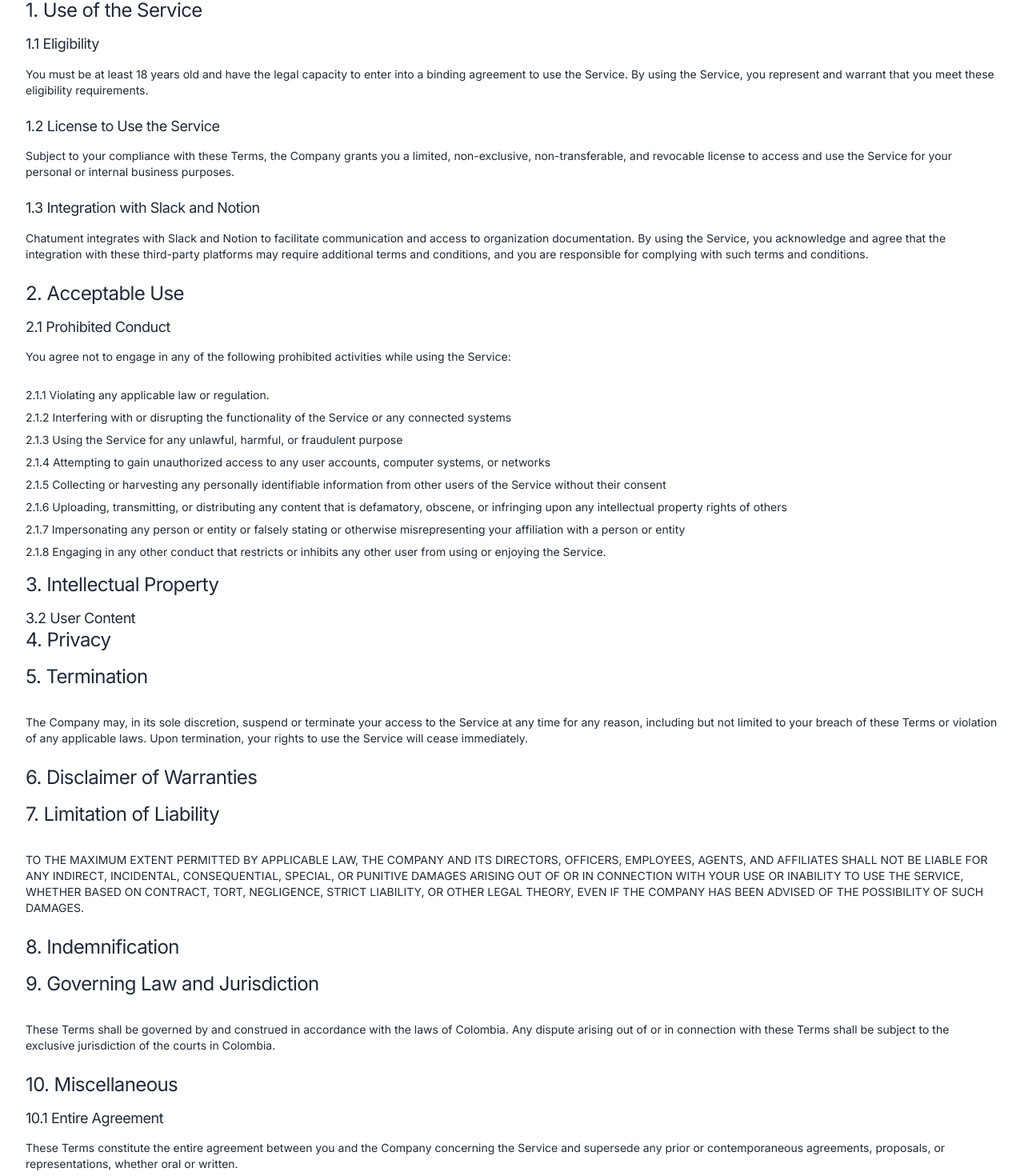
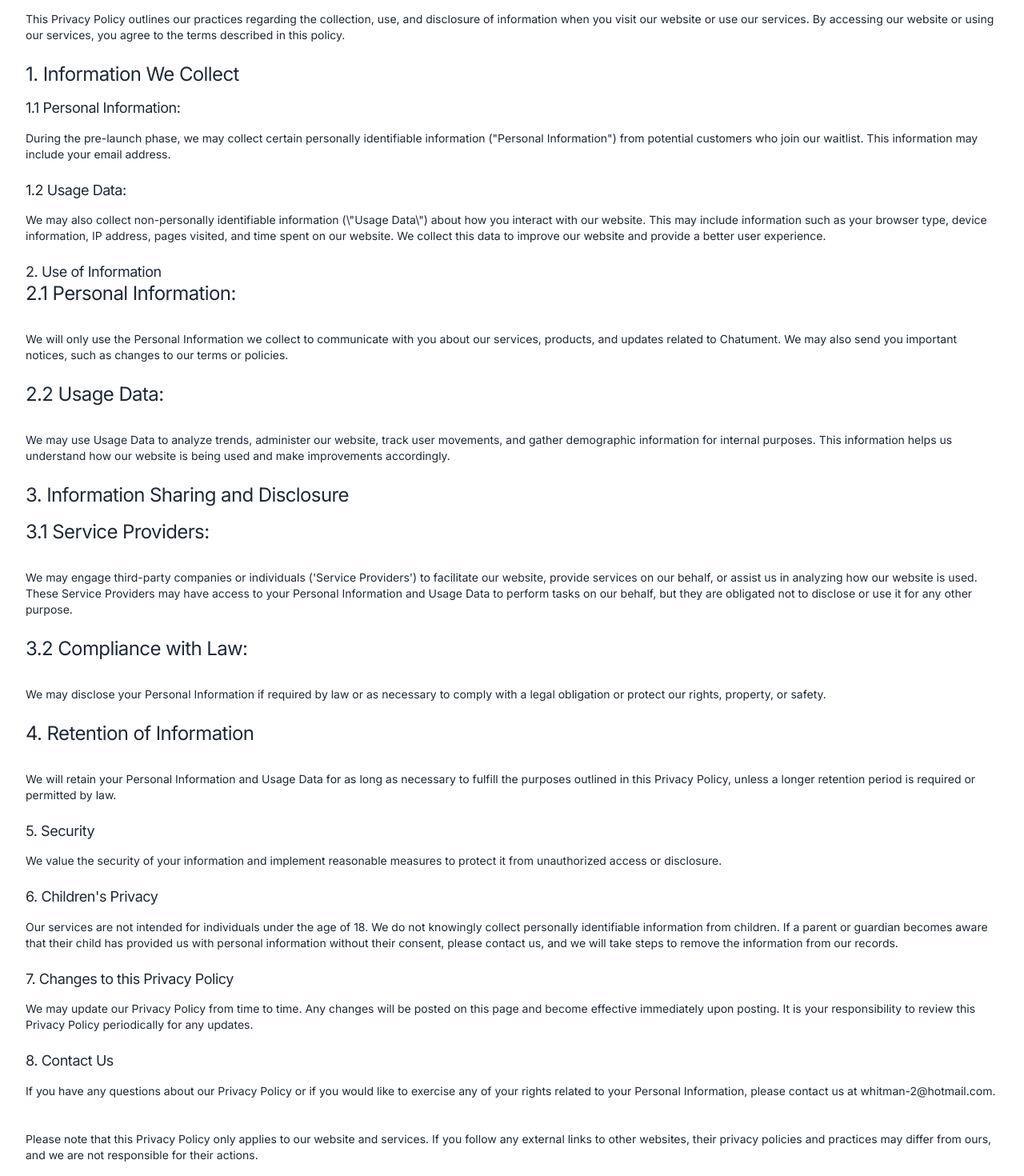
Before and after one commit to chatument/chatument.github.io, a Next.js app: page /privacy-policy in a window 1280 px wide. Shown: the part 164-1634 px from the top of the page at 80% size. Built offline with nearby package versions, Linux system fonts and the light colour scheme.

Commit message:
feat: Privacy Policy

```diff
--- a/src/app/privacy-policy/page.js
+++ b/src/app/privacy-policy/page.js
@@ -6,189 +6,139 @@ export default function PrivacyPolicy() {
       <Header />
       <div className="mx-auto container flex flex-col pl-8 pr-8 pt-8">
         <h1 className="mt-3 pb-2 text-3xl font-bold leading-snug tracking-tight text-gray-800 lg:leading-tight lg:text-4xl">
-          Terms of Service
+          Privacy Policy
         </h1>
 
         <hr />
 
+        <p className="pb-6 text-left py-4 text-sm leading-normal text-gray-800 lg:text-sm xl:text-sm">
+          This Privacy Policy outlines our practices regarding the collection, use, and disclosure of
+          information when you visit our website or use our services. By accessing our website or using
+          our services, you agree to the terms described in this policy.
+        </p>
+
         <h2 className="pb-4 leading-snug text-2xl tracking-tight text-gray-800 lg:leading-tight lg:text-2xl">
-          1. Use of the Service
+          1. Information We Collect
         </h2>
 
         <h4 className="leading-snug text-lg tracking-tight text-gray-800 lg:leading-tight lg:text-lg">
-          1.1 Eligibility
+          1.1 Personal Information:
         </h4>
 
         <p className="pb-6 text-left py-4 text-sm leading-normal text-gray-800 lg:text-sm xl:text-sm">
-          You must be at least 18 years old and have the legal capacity to enter
-          into a binding agreement to use the Service. By using the Service, you
-          represent and warrant that you meet these eligibility requirements.
+          During the pre-launch phase, we may collect certain personally identifiable information ("Personal Information")
+          from potential customers who join our waitlist. This information may include your email address.
         </p>
 
         <h4 className="leading-snug text-lg tracking-tight text-gray-800 lg:leading-tight lg:text-lg">
-          1.2 License to Use the Service
+          1.2 Usage Data:
         </h4>
 
         <p className="pb-6 text-left py-4 text-sm leading-normal text-gray-800 lg:text-sm xl:text-sm">
-          Subject to your compliance with these Terms, the Company grants you a
-          limited, non-exclusive, non-transferable, and revocable license to
-          access and use the Service for your personal or internal business
-          purposes.
+          We may also collect non-personally identifiable information (\"Usage Data\") about how you interact
+          with our website. This may include information such as your browser type, device information, IP address,
+          pages visited, and time spent on our website. We collect this data to improve our website and provide a better user experience.
         </p>
 
         <h4 className="leading-snug text-lg tracking-tight text-gray-800 lg:leading-tight lg:text-lg">
-          1.3 Integration with Slack and Notion
+          2. Use of Information
+        </h4>
+
+        <h2 className="pb-4 leading-snug text-2xl tracking-tight text-gray-800 lg:leading-tight lg:text-2xl">
+          2.1 Personal Information:
+        </h2>
+
+        <p className="pb-6 text-left py-4 text-sm leading-normal text-gray-800 lg:text-sm xl:text-sm">
+          We will only use the Personal Information we collect to communicate with you about our services,
+          products, and updates related to Chatument. We may also send you important notices,
+          such as changes to our terms or policies.
+        </p>
+
+        <h2 className="pb-4 leading-snug text-2xl tracking-tight text-gray-800 lg:leading-tight lg:text-2xl">
+          2.2 Usage Data:
+        </h2>
+
+        <p className="pb-6 text-left py-4 text-sm leading-normal text-gray-800 lg:text-sm xl:text-sm">
+          We may use Usage Data to analyze trends, administer our website, track user movements, and gather
+          demographic information for internal purposes. This information helps us understand how our website
+          is being used and make improvements accordingly.
+        </p>
+
+        <h2 className="pb-4 leading-snug text-2xl tracking-tight text-gray-800 lg:leading-tight lg:text-2xl">
+          3. Information Sharing and Disclosure
+        </h2>
+
+        <h2 className="pb-4 leading-snug text-2xl tracking-tight text-gray-800 lg:leading-tight lg:text-2xl">
+          3.1 Service Providers:
+        </h2>
+
+        <p className="pb-6 text-left py-4 text-sm leading-normal text-gray-800 lg:text-sm xl:text-sm">
+          We may engage third-party companies or individuals ('Service Providers') to facilitate our website,
+          provide services on our behalf, or assist us in analyzing how our website is used. These Service Providers
+          may have access to your Personal Information and Usage Data to perform tasks on our behalf, but they
+          are obligated not to disclose or use it for any other purpose.
+        </p>
+
+        <h2 className="pb-4 leading-snug text-2xl tracking-tight text-gray-800 lg:leading-tight lg:text-2xl">
+          3.2 Compliance with Law:
+        </h2>
+
+        <p className="pb-6 text-left py-4 text-sm leading-normal text-gray-800 lg:text-sm xl:text-sm">
+          We may disclose your Personal Information if required by law or as necessary to comply with a
+          legal obligation or protect our rights, property, or safety.
+        </p>
+
+        <h2 className="pb-4 leading-snug text-2xl tracking-tight text-gray-800 lg:leading-tight lg:text-2xl">
+          4. Retention of Information
+        </h2>
+
+        <p className="pb-6 text-left py-4 text-sm leading-normal text-gray-800 lg:text-sm xl:text-sm">
+          We will retain your Personal Information and Usage Data for as long as necessary to fulfill the
+          purposes outlined in this Privacy Policy, unless a longer retention period is required or permitted by law.
+        </p>
+
+        <h4 className="leading-snug text-lg tracking-tight text-gray-800 lg:leading-tight lg:text-lg">
+          5. Security
         </h4>
 
         <p className="pb-6 text-left py-4 text-sm leading-normal text-gray-800 lg:text-sm xl:text-sm">
-          Chatument integrates with Slack and Notion to facilitate communication
-          and access to organization documentation. By using the Service, you
-          acknowledge and agree that the integration with these third-party
-          platforms may require additional terms and conditions, and you are
-          responsible for complying with such terms and conditions.
+          We value the security of your information and implement reasonable measures to protect it from unauthorized access or disclosure.
         </p>
 
-        <h2 className="pb-4 leading-snug text-2xl tracking-tight text-gray-800 lg:leading-tight lg:text-2xl">
-          2. Acceptable Use
-        </h2>
-
         <h4 className="leading-snug text-lg tracking-tight text-gray-800 lg:leading-tight lg:text-lg">
-          2.1 Prohibited Conduct
+          6. Children's Privacy
         </h4>
 
         <p className="pb-6 text-left py-4 text-sm leading-normal text-gray-800 lg:text-sm xl:text-sm">
-          You agree not to engage in any of the following prohibited activities
-          while using the Service:
+          Our services are not intended for individuals under the age of 18. We do not knowingly collect
+          personally identifiable information from children. If a parent or guardian becomes aware that
+          their child has provided us with personal information without their consent, please contact us,
+          and we will take steps to remove the information from our records.
         </p>
 
-        <h6 className="pb-1 text-left py-1 text-sm leading-normal text-gray-800 lg:text-sm xl:text-sm">
-          2.1.1 Violating any applicable law or regulation.
-        </h6>
-        <h6 className="pb-1 text-left py-1 text-sm leading-normal text-gray-800 lg:text-sm xl:text-sm">
-          2.1.2 Interfering with or disrupting the functionality of the Service
-          or any connected systems
-        </h6>
-        <h6 className="pb-1 text-left py-1 text-sm leading-normal text-gray-800 lg:text-sm xl:text-sm">
-          2.1.3 Using the Service for any unlawful, harmful, or fraudulent
-          purpose
-        </h6>
-        <h6 className="pb-1 text-left py-1 text-sm leading-normal text-gray-800 lg:text-sm xl:text-sm">
-          2.1.4 Attempting to gain unauthorized access to any user accounts,
-          computer systems, or networks
-        </h6>
-        <h6 className="pb-1 text-left py-1 text-sm leading-normal text-gray-800 lg:text-sm xl:text-sm">
-          2.1.5 Collecting or harvesting any personally identifiable information
-          from other users of the Service without their consent
-        </h6>
-        <h6 className="pb-1 text-left py-1 text-sm leading-normal text-gray-800 lg:text-sm xl:text-sm">
-          2.1.6 Uploading, transmitting, or distributing any content that is
-          defamatory, obscene, or infringing upon any intellectual property
-          rights of others
-        </h6>
-        <h6 className="pb-1 text-left py-1 text-sm leading-normal text-gray-800 lg:text-sm xl:text-sm">
-          2.1.7 Impersonating any person or entity or falsely stating or
-          otherwise misrepresenting your affiliation with a person or entity
-        </h6>
-        <h6 className="pb-4 text-left py-1 text-sm leading-normal text-gray-800 lg:text-sm xl:text-sm">
-          2.1.8 Engaging in any other conduct that restricts or inhibits any
-          other user from using or enjoying the Service.
-        </h6>
-
-        <h2 className="pb-4 leading-snug text-2xl tracking-tight text-gray-800 lg:leading-tight lg:text-2xl">
-          3. Intellectual Property
-        </h2>
-
         <h4 className="leading-snug text-lg tracking-tight text-gray-800 lg:leading-tight lg:text-lg">
-          3.2 User Content
-        </h4>
-
-        <h2 className="pb-4 leading-snug text-2xl tracking-tight text-gray-800 lg:leading-tight lg:text-2xl">
-          4. Privacy
-        </h2>
-
-        <h2 className="pb-4 leading-snug text-2xl tracking-tight text-gray-800 lg:leading-tight lg:text-2xl">
-          5. Termination
-        </h2>
-
-        <p className="pb-6 text-left py-4 text-sm leading-normal text-gray-800 lg:text-sm xl:text-sm">
-          The Company may, in its sole discretion, suspend or terminate your
-          access to the Service at any time for any reason, including but not
-          limited to your breach of these Terms or violation of any applicable
-          laws. Upon termination, your rights to use the Service will cease
-          immediately.
-        </p>
-
-        <h2 className="pb-4 leading-snug text-2xl tracking-tight text-gray-800 lg:leading-tight lg:text-2xl">
-          6. Disclaimer of Warranties
-        </h2>
-
-        <h2 className="pb-4 leading-snug text-2xl tracking-tight text-gray-800 lg:leading-tight lg:text-2xl">
-          7. Limitation of Liability
-        </h2>
-
-        <p className="pb-6 text-left py-4 text-sm leading-normal text-gray-800 lg:text-sm xl:text-sm">
-          TO THE MAXIMUM EXTENT PERMITTED BY APPLICABLE LAW, THE COMPANY AND ITS
-          DIRECTORS, OFFICERS, EMPLOYEES, AGENTS, AND AFFILIATES SHALL NOT BE
-          LIABLE FOR ANY INDIRECT, INCIDENTAL, CONSEQUENTIAL, SPECIAL, OR
-          PUNITIVE DAMAGES ARISING OUT OF OR IN CONNECTION WITH YOUR USE OR
-          INABILITY TO USE THE SERVICE, WHETHER BASED ON CONTRACT, TORT,
-          NEGLIGENCE, STRICT LIABILITY, OR OTHER LEGAL THEORY, EVEN IF THE
-          COMPANY HAS BEEN ADVISED OF THE POSSIBILITY OF SUCH DAMAGES.
-        </p>
-
-        <h2 className="pb-4 leading-snug text-2xl tracking-tight text-gray-800 lg:leading-tight lg:text-2xl">
-          8. Indemnification
-        </h2>
-
-        <h2 className="pb-4 leading-snug text-2xl tracking-tight text-gray-800 lg:leading-tight lg:text-2xl">
-          9. Governing Law and Jurisdiction
-        </h2>
-
-        <p className="pb-6 text-left py-4 text-sm leading-normal text-gray-800 lg:text-sm xl:text-sm">
-          These Terms shall be governed by and construed in accordance with the
-          laws of Colombia. Any dispute arising out of or in connection with
-          these Terms shall be subject to the exclusive jurisdiction of the
-          courts in Colombia.
-        </p>
-
-        <h2 className="pb-4 leading-snug text-2xl tracking-tight text-gray-800 lg:leading-tight lg:text-2xl">
-          10. Miscellaneous
-        </h2>
-
-        <h4 className="leading-snug text-lg tracking-tight text-gray-800 lg:leading-tight lg:text-lg">
-          10.1 Entire Agreement
+          7. Changes to this Privacy Policy
         </h4>
 
         <p className="pb-6 text-left py-4 text-sm leading-normal text-gray-800 lg:text-sm xl:text-sm">
-          These Terms constitute the entire agreement between you and the
-          Company concerning the Service and supersede any prior or
-          contemporaneous agreements, proposals, or representations, whether
-          oral or written.
+          We may update our Privacy Policy from time to time. Any changes will be posted on this page
+          and become effective immediately upon posting. It is your responsibility to review this
+          Privacy Policy periodically for any updates.
         </p>
 
         <h4 className="leading-snug text-lg tracking-tight text-gray-800 lg:leading-tight lg:text-lg">
-          10.2 Severability
+          8. Contact Us
         </h4>
 
         <p className="pb-6 text-left py-4 text-sm leading-normal text-gray-800 lg:text-sm xl:text-sm">
-          If any provision of these Terms is deemed invalid or unenforceable for
-          any reason, that provision shall be deemed severable and shall not
-          affect the validity or enforceability of the remaining provisions.
-        </p>
-
-        <h4 className="leading-snug text-lg tracking-tight text-gray-800 lg:leading-tight lg:text-lg">
-          10.3 Waiver
-        </h4>
-
-        <p className="pb-6 text-left py-4 text-sm leading-normal text-gray-800 lg:text-sm xl:text-sm">
-          If any provision of these Terms is deemed invalid or unenforceable for
-          any reason, that provision shall be deemed severable and shall not
-          affect the validity or enforceability of the remaining provisions.
+          If you have any questions about our Privacy Policy or if you would like to exercise any of
+          your rights related to your Personal Information, please contact us at whitman-2@hotmail.com.
         </p>
 
         <p className="pb-6 text-left py-4 text-sm leading-normal text-gray-800 lg:text-sm xl:text-sm">
-          The failure of the Company to enforce any right or provision of these
-          Terms shall not constitute a waiver of such right or provision.
+          Please note that this Privacy Policy only applies to our website and services. If you follow
+          any external links to other websites, their privacy policies and practices may differ from ours,
+          and we are not responsible for their actions.
         </p>
       </div>
     </>
--- a/src/app/terms/page.js
+++ /dev/null
@@ -1,139 +0,0 @@
-import { Header } from '../components';
-
-export default function Terms() {
-  return (
-    <>
-      <Header />
-      <div className="mx-auto container flex flex-col pl-8 pr-8 pt-8">
-        <h1 className="mt-3 pb-2 text-3xl font-bold leading-snug tracking-tight text-gray-800 lg:leading-tight lg:text-4xl">
-          Terms of Service
-        </h1>
-
-        <hr />
-
-        <h2 className="pb-4 leading-snug text-2xl tracking-tight text-gray-800 lg:leading-tight lg:text-2xl">
-          1. Use of the Service
-        </h2>
-
-        <h4 className="leading-snug text-lg tracking-tight text-gray-800 lg:leading-tight lg:text-lg">
-          1.1 Eligibility
-        </h4>
-
-        <p className="pb-6 text-left py-4 text-sm leading-normal text-gray-800 lg:text-sm xl:text-sm">
-          You must be at least 18 years old and have the legal capacity to enter
-          into a binding agreement to use the Service. By using the Service, you
-          represent and warrant that you meet these eligibility requirements.
-        </p>
-
-        <h4 className="leading-snug text-lg tracking-tight text-gray-800 lg:leading-tight lg:text-lg">
-          1.2 License to Use the Service
-        </h4>
-
-        <p className="pb-6 text-left py-4 text-sm leading-normal text-gray-800 lg:text-sm xl:text-sm">
-          Subject to your compliance with these Terms, the Company grants you a
-          limited, non-exclusive, non-transferable, and revocable license to
-          access and use the Service for your personal or internal business
-          purposes.
-        </p>
-
-        <h4 className="leading-snug text-lg tracking-tight text-gray-800 lg:leading-tight lg:text-lg">
-          1.3 Integration with Slack and Notion
-        </h4>
-
-        <p className="pb-6 text-left py-4 text-sm leading-normal text-gray-800 lg:text-sm xl:text-sm">
-          Chatument integrates with Slack and Notion to facilitate communication
-          and access to organization documentation. By using the Service, you
-          acknowledge and agree that the integration with these third-party
-          platforms may require additional terms and conditions, and you are
-          responsible for complying with such terms and conditions.
-        </p>
-
-        <h2 className="pb-4 leading-snug text-2xl tracking-tight text-gray-800 lg:leading-tight lg:text-2xl">
-          2. Acceptable Use
-        </h2>
-
-        <h4 className="leading-snug text-lg tracking-tight text-gray-800 lg:leading-tight lg:text-lg">
-          2.1 Prohibited Conduct
-        </h4>
-
-        <p className="pb-6 text-left py-4 text-sm leading-normal text-gray-800 lg:text-sm xl:text-sm">
-          You agree not to engage in any of the following prohibited activities
-          while using the Service:
-        </p>
-
-        <h6 className="pb-1 text-left py-1 text-sm leading-normal text-gray-800 lg:text-sm xl:text-sm">
-          2.1.1 Violating any applicable law or regulation.
-        </h6>
-        <h6 className="pb-1 text-left py-1 text-sm leading-normal text-gray-800 lg:text-sm xl:text-sm">
-          2.1.2 Interfering with or disrupting the functionality of the Service
-          or any connected systems
-        </h6>
-        <h6 className="pb-1 text-left py-1 text-sm leading-normal text-gray-800 lg:text-sm xl:text-sm">
-          2.1.3 Using the Service for any unlawful, harmful, or fraudulent
-          purpose
-        </h6>
-        <h6 className="pb-1 text-left py-1 text-sm leading-normal text-gray-800 lg:text-sm xl:text-sm">
-          2.1.4 Attempting to gain unauthorized access to any user accounts,
-          computer systems, or networks
-        </h6>
-        <h6 className="pb-1 text-left py-1 text-sm leading-normal text-gray-800 lg:text-sm xl:text-sm">
-          2.1.5 Collecting or harvesting any personally identifiable information
-          from other users of the Service without their consent
-        </h6>
-        <h6 className="pb-1 text-left py-1 text-sm leading-normal text-gray-800 lg:text-sm xl:text-sm">
-          2.1.6 Uploading, transmitting, or distributing any content that is
-          defamatory, obscene, or infringing upon any intellectual property
-          rights of others
-        </h6>
-        <h6 className="pb-1 text-left py-1 text-sm leading-normal text-gray-800 lg:text-sm xl:text-sm">
-          2.1.7 Impersonating any person or entity or falsely stating or
-          otherwise misrepresenting your affiliation with a person or entity
-        </h6>
-        <h6 className="pb-4 text-left py-1 text-sm leading-normal text-gray-800 lg:text-sm xl:text-sm">
-          2.1.8 Engaging in any other conduct that restricts or inhibits any
-          other user from using or enjoying the Service.
-        </h6>
-
-        <h2 className="pb-4 leading-snug text-2xl tracking-tight text-gray-800 lg:leading-tight lg:text-2xl">
-          10. Miscellaneous
-        </h2>
-
-        <h4 className="leading-snug text-lg tracking-tight text-gray-800 lg:leading-tight lg:text-lg">
-          10.1 Entire Agreement
-        </h4>
-
-        <p className="pb-6 text-left py-4 text-sm leading-normal text-gray-800 lg:text-sm xl:text-sm">
-          These Terms constitute the entire agreement between you and the
-          Company concerning the Service and supersede any prior or
-          contemporaneous agreements, proposals, or representations, whether
-          oral or written.
-        </p>
-
-        <h4 className="leading-snug text-lg tracking-tight text-gray-800 lg:leading-tight lg:text-lg">
-          10.2 Severability
-        </h4>
-
-        <p className="pb-6 text-left py-4 text-sm leading-normal text-gray-800 lg:text-sm xl:text-sm">
-          If any provision of these Terms is deemed invalid or unenforceable for
-          any reason, that provision shall be deemed severable and shall not
-          affect the validity or enforceability of the remaining provisions.
-        </p>
-
-        <h4 className="leading-snug text-lg tracking-tight text-gray-800 lg:leading-tight lg:text-lg">
-          10.3 Waiver
-        </h4>
-
-        <p className="pb-6 text-left py-4 text-sm leading-normal text-gray-800 lg:text-sm xl:text-sm">
-          If any provision of these Terms is deemed invalid or unenforceable for
-          any reason, that provision shall be deemed severable and shall not
-          affect the validity or enforceability of the remaining provisions.
-        </p>
-
-        <p className="pb-6 text-left py-4 text-sm leading-normal text-gray-800 lg:text-sm xl:text-sm">
-          The failure of the Company to enforce any right or provision of these
-          Terms shall not constitute a waiver of such right or provision.
-        </p>
-      </div>
-    </>
-  );
-}
```
Also changed, not shown: src/app/components/Footer.js (+1 -6 lines).
